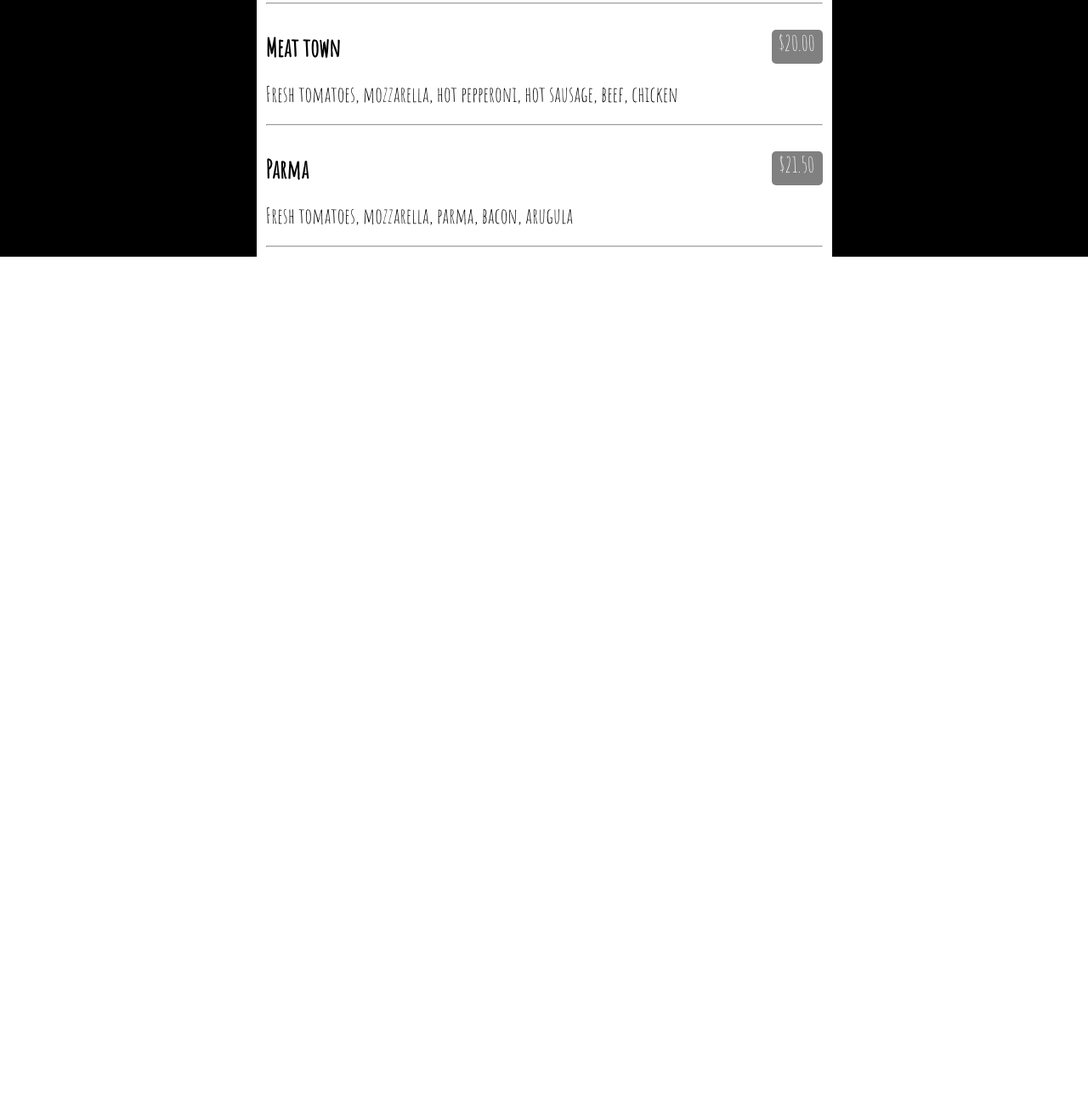
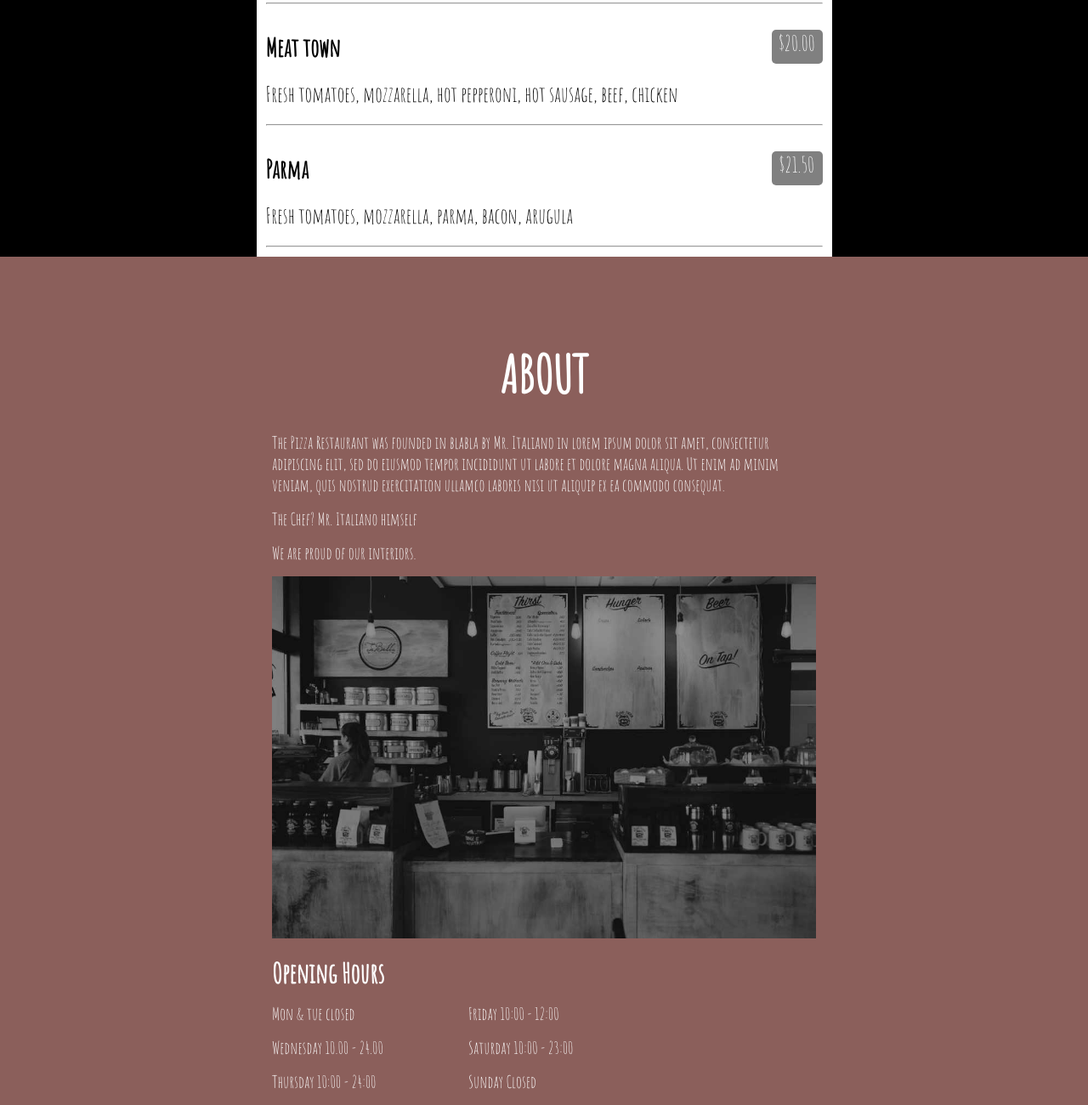
Before and after one commit to luthai/Restaurant-Page, a website built with webpack: page src/index.html in a window 1280 px wide. Shown: the part 1516-2816 px from the top of the page at 85% size. Before the commit the page ends 1818 px from the top, so only its background shows below. Built offline with nearby package versions, Linux system fonts and the light colour scheme.

Commit message:
finish about page

```diff
--- /dev/null
+++ b/src/about.js
@@ -0,0 +1,85 @@
+import onepage_restaurant from './Images/onepage_restaurant.jpg';
+
+const aboutContent = () => {
+    const about_page = document.createElement('div');
+    about_page.classList.add('about-page');
+
+    const about_title = document.createElement('h1');
+    about_title.textContent = 'ABOUT';
+    about_title.classList.add('about-title');
+    about_page.appendChild(about_title);
+
+    const about_content = document.createElement('div');
+    about_content.classList.add('about-content');
+
+    const p1 = document.createElement('p');
+    p1.classList.add('about-text');
+
+    p1.textContent =
+        `The Pizza Restaurant was founded in blabla by Mr. Italiano in lorem ipsum dolor sit amet,
+        consectetur adipiscing elit, sed do eiusmod tempor incididunt ut labore et dolore magna aliqua.
+        Ut enim ad minim veniam, quis nostrud exercitation ullamco laboris nisi ut aliquip ex ea commodo consequat.`;
+
+    const p2 = document.createElement('p');
+    p2.classList.add('about-text');
+
+    p2.textContent = `The Chef? Mr. Italiano himself`;
+
+    const p3 = document.createElement('p');
+    p3.classList.add('about-text');
+
+    p3.textContent = `We are proud of our interiors.`;
+
+    const restaurant_img = document.createElement('img');
+    restaurant_img.src = onepage_restaurant;
+
+    about_content.appendChild(p1);
+    about_content.appendChild(p2);
+    about_content.appendChild(p3);
+    about_content.appendChild(restaurant_img);
+
+
+    const opening_hours = document.createElement('h1');
+    opening_hours.classList.add('opening-hours');
+    opening_hours.textContent = 'Opening Hours';
+    about_content.appendChild(opening_hours);
+
+    const hours_div = document.createElement('div');
+    hours_div.classList.add('hours-container');
+
+    const mon_thur_div = document.createElement('div');
+    mon_thur_div.classList.add('hours-content');
+    const mon_p = document.createElement('p');
+    mon_p.textContent = 'Mon & tue closed';
+    const wed_p = document.createElement('p');
+    wed_p.textContent = 'Wednesday 10.00 - 24.00';
+    const thur_p = document.createElement('p');
+    thur_p.textContent = 'Thursday 10:00 - 24:00';
+
+    mon_thur_div.appendChild(mon_p);
+    mon_thur_div.appendChild(wed_p);
+    mon_thur_div.appendChild(thur_p);
+    hours_div.appendChild(mon_thur_div);
+
+    const fri_sun_div = document.createElement('div');
+    fri_sun_div.classList.add('hours-content');
+    const fri_p = document.createElement('p');
+    fri_p.textContent = 'Friday 10:00 - 12:00';
+    const sat_p = document.createElement('p');
+    sat_p.textContent = 'Saturday 10:00 - 23:00';
+    const sun_p = document.createElement('p');
+    sun_p.textContent = 'Sunday Closed';
+
+    fri_sun_div.appendChild(fri_p);
+    fri_sun_div.appendChild(sat_p);
+    fri_sun_div.appendChild(sun_p);
+    hours_div.appendChild(fri_sun_div);
+
+    about_content.appendChild(hours_div);
+
+    about_page.appendChild(about_content);
+
+    document.body.appendChild(about_page);
+}
+
+export default aboutContent;
--- a/src/index.js
+++ b/src/index.js
@@ -1,7 +1,9 @@
 import mainContent from './main_page.js';
 import menuContent from './menu_page.js';
+import aboutContent from './about.js';
 import './style.css';
 
 
 mainContent();
 menuContent();
+aboutContent();
--- a/src/style.css
+++ b/src/style.css
@@ -159,3 +159,52 @@ header {
         margin-bottom: 10px;
     }
 }
+
+.about-page {
+    width: 100%;
+    height: auto;
+    background-color: rgba(139,95,91,255);
+    display: flex;
+    flex-direction: column;
+    align-items: center;
+}
+
+.about-title {
+    font-size: 60px;
+    color: white;
+    margin-top: 100px;
+    margin-bottom: 30px;
+}
+
+.about-content {
+    width: 50%;
+    height: auto;
+    display: flex;
+    flex-direction: column;
+}
+
+.about-text {
+    color: white;
+    text-wrap: wrap;
+    font-size: 20px;
+    margin-bottom: 15px;
+}
+
+.opening-hours {
+    color: white;
+    margin-top: 20px;
+    margin-bottom: 15px;
+}
+
+.hours-container {
+    display: flex;
+    flex-direction: row;
+    & div {
+        margin-right: 100px;
+    }
+    & p {
+        color: white;
+        font-size: 20px;
+        margin-bottom: 15px;
+    }
+}
```
Also changed, not shown: src/index.html (+2 -0 lines), src/Images/onepage_restaurant.jpg (added).
